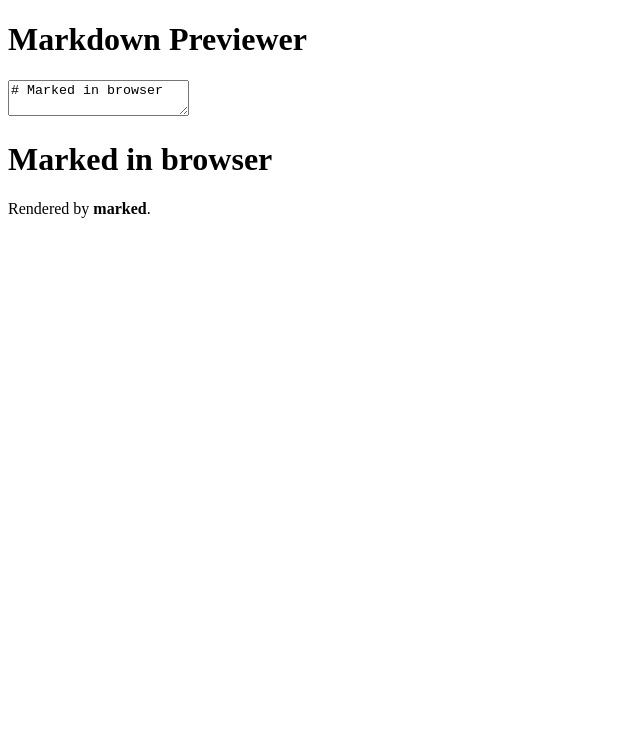
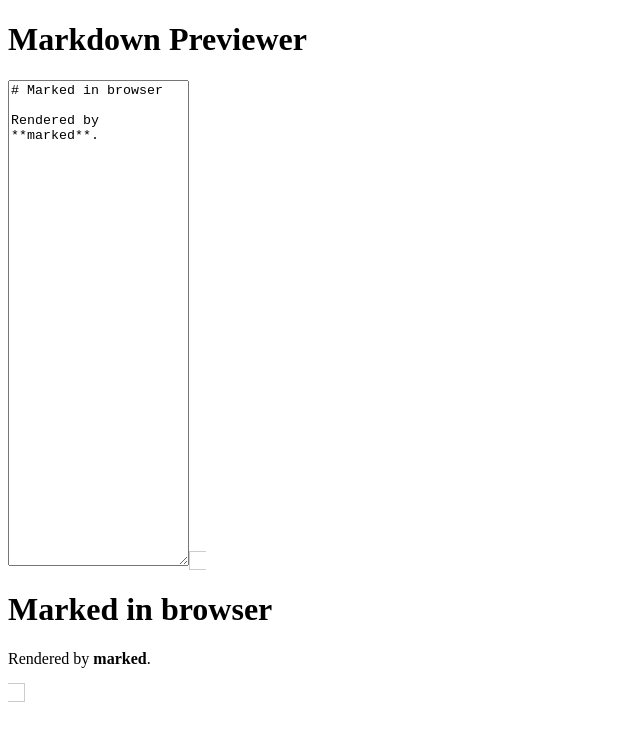
Before and after one commit to YuliyaU/markdownPreviewer, a React app: page / in a window 1280 px wide. Shown: the top 740 px of the page, without its empty margins (0-640 px from the left). Built offline with nearby package versions, Linux system fonts and the light colour scheme; the HTML template or start-up script is replaced by a standard one.

Commit message:
Adds style={{ }} to Previewer component

```diff
--- a/src/components/App.js
+++ b/src/components/App.js
@@ -2,7 +2,7 @@
 
 export const App = () => {
     return (
-        <div>
+        <div className="container">
             <h1>Markdown Previewer</h1>
             <Previewer />
         </div>
--- a/src/components/Previewer.js
+++ b/src/components/Previewer.js
@@ -33,10 +33,14 @@
 
     render() {
         return (
-            <form>
-                <textarea onChange={this.onChangeHandler}
+            <form className="row">
+                <textarea className="six column"
+                          style={{height: '60vh'}}
+                          onChange={this.onChangeHandler}
                           defaultValue={this.state.textToConvert}/>
-                <output id="preview-field"/>
+                <output id="preview-field"
+                        className="six column"
+                        style={{height: '60vh', padding: '0 1.0rem', border: '1px solid #ccc', overflowY: 'scroll'}}/>
             </form>
         );
     }
```
Also changed, not shown: 1 other file (tests, documents, lock files or other folders).
